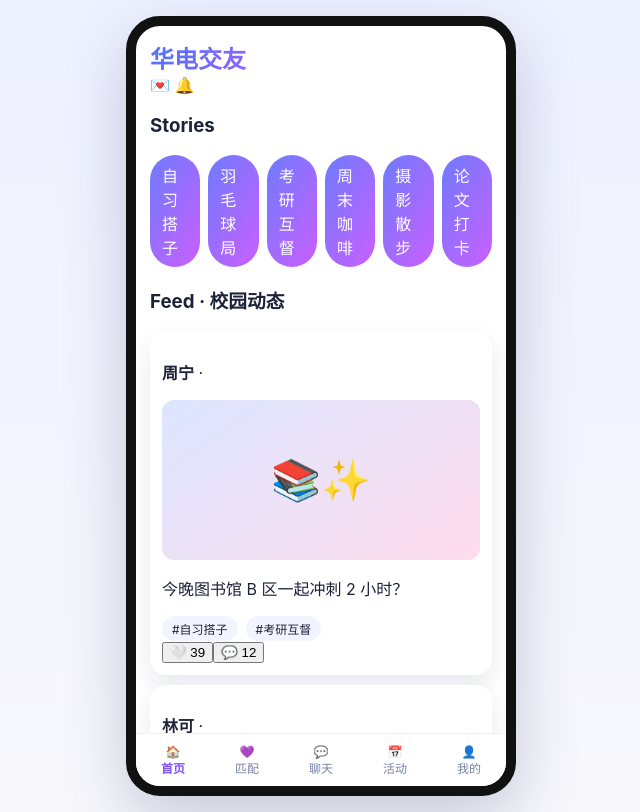
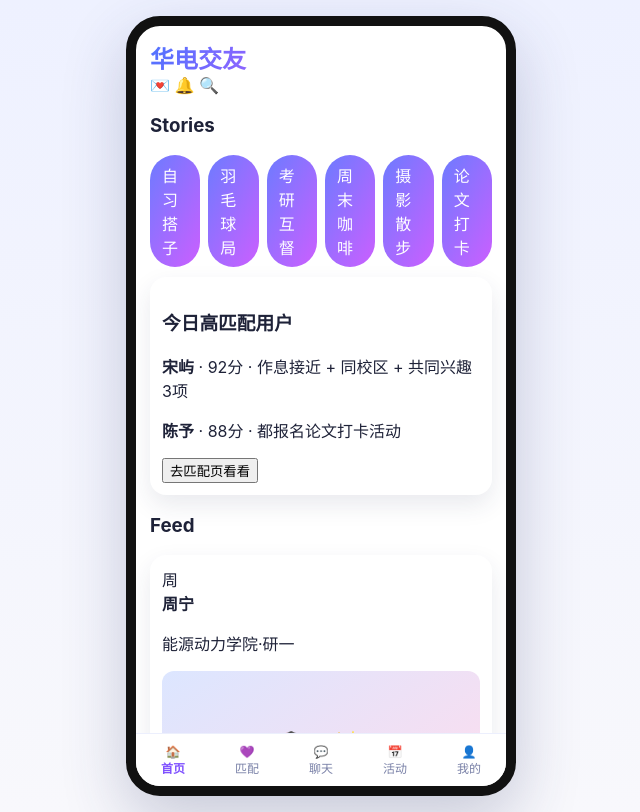
Before and after one commit to js9cpp57y4-jpg/friend-app, a React (Vite) app: page /home in a window 1280 px wide. Shown: the whole page, without its empty margins (319-959 px from the left). Built offline with nearby package versions, Linux system fonts and the light colour scheme.

Commit message:
feat: enhance home feed with recommendations

```diff
--- a/src/pages/HomePage.tsx
+++ b/src/pages/HomePage.tsx
@@ -1,19 +1,32 @@
-import { feed, stories } from '../mock/data';
+import { useNavigate } from 'react-router-dom';
+import { feed, recommendedUsers, stories } from '../mock/data';
 
 export function HomePage() {
+  const nav = useNavigate();
   return (
     <section>
-      <header className="feed-header"><h1>华电交友</h1><div>💌 🔔</div></header>
+      <header className="feed-header">
+        <h1>华电交友</h1>
+        <div className="header-icons">💌 🔔 🔍</div>
+      </header>
+
       <h3>Stories</h3>
       <div className="stories-row">{stories.map((s) => <div key={s} className="story-ring">{s}</div>)}</div>
-      <h3>Feed · 校园动态</h3>
+
+      <article className="feed-card recommend">
+        <h3>今日高匹配用户</h3>
+        {recommendedUsers.map((u) => <p key={u.id}><b>{u.name}</b> · {u.score}分 · {u.reason}</p>)}
+        <button className="cta" onClick={() => nav('/match')}>去匹配页看看</button>
+      </article>
+
+      <h3>Feed</h3>
       {feed.map((post) => (
         <article className="feed-card" key={post.id}>
-          <p><b>{post.name}</b> · {post.college}</p>
+          <div className="feed-user"><div className="avatar">{post.name[0]}</div><div><b>{post.name}</b><p>{post.dept}</p></div></div>
           <div className="feed-visual">{post.visual}</div>
           <p>{post.text}</p>
           <div className="tags">{post.tags.map((t) => <span key={t}>{t}</span>)}</div>
-          <div><button>🤍 {post.likes}</button><button>💬 {post.comments}</button></div>
+          <div className="feed-actions"><button>🤍 {post.likes}</button><button>💬 {post.comments}</button><button>🔖 {post.saves}</button></div>
         </article>
       ))}
     </section>
```
